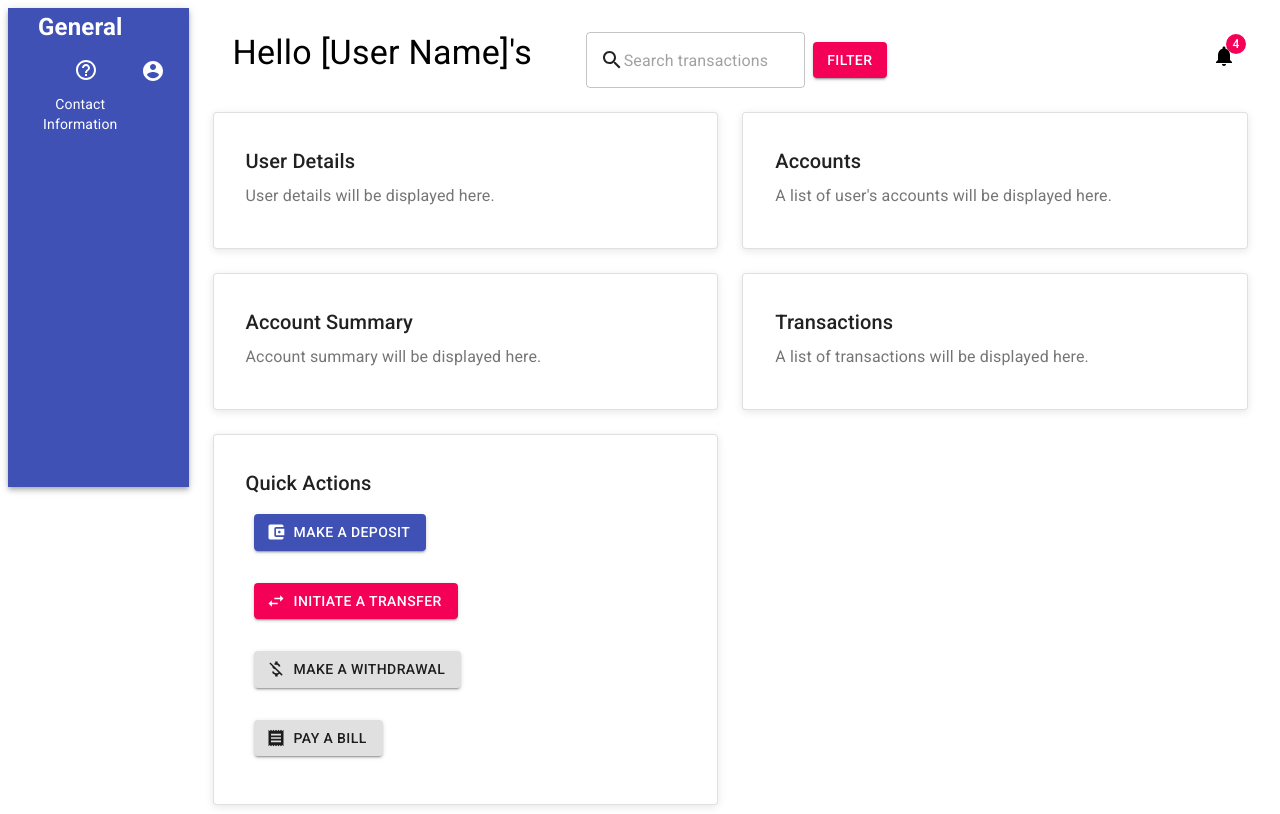
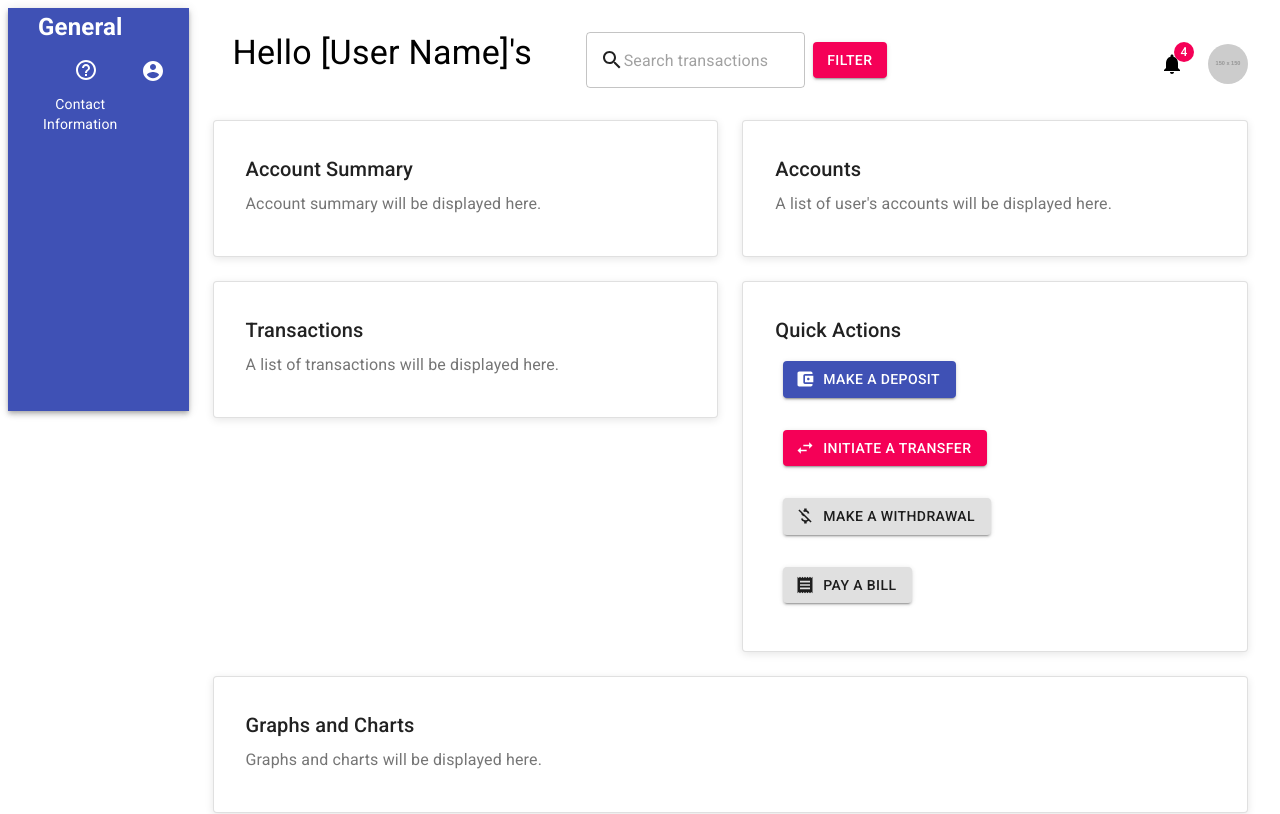
Before and after one commit to NICANORKYAMBA/bank-system, a React (Create React App) app in the folder frontend/: page /dashboard in a window 1280 px wide. Shown: the top 814 px of the page. Built offline with nearby package versions, Linux system fonts and the light colour scheme.

Commit message:
Updated user dashboard bt adding User Profile Avatar

```diff
--- a/frontend/src/pages/userDashboard.js
+++ b/frontend/src/pages/userDashboard.js
@@ -19,7 +19,9 @@ import {
   Link,
   Menu,
   Badge,
-  MenuItem
+  MenuItem,
+  Popover
+  , Avatar
 } from '@material-ui/core';
 import SearchIcon from '@material-ui/icons/Search';
 import ExitToAppIcon from '@material-ui/icons/ExitToApp';
@@ -117,6 +119,18 @@ function Dashboard () {
   const handleDrawerClose = () => {
     setOpen(false);
   };
+
+  const [profileAnchorEl, setProfileAnchorEl] = React.useState(null);
+
+  const handleProfilePopoverOpen = (event) => {
+    setProfileAnchorEl(event.currentTarget);
+  };
+
+  const handleProfilePopoverClose = () => {
+    setProfileAnchorEl(null);
+  };
+
+  const profileOpen = Boolean(profileAnchorEl);
 
   React.useEffect(() => {
     setOpen(!isSmallScreen);
@@ -233,17 +247,44 @@ function Dashboard () {
                   <NotificationsIcon />
                 </Badge>
               </IconButton>
+              <IconButton
+                edge='end'
+                aria-label='user profile'
+                color='inherit'
+                onClick={handleProfilePopoverOpen}
+              >
+                <Avatar alt='User Profile' src='https://via.placeholder.com/150' />
+              </IconButton>
+              <Popover
+                id='profile-popover'
+                open={profileOpen}
+                anchorEl={profileAnchorEl}
+                anchorOrigin={{
+                  vertical: 'bottom',
+                  horizontal: 'right'
+                }}
+                transformOrigin={{
+                  vertical: 'top',
+                  horizontal: 'right'
+                }}
+                onClose={handleProfilePopoverClose}
+                disableRestoreFocus
+              >
+                <Typography>
+                  User details go here
+                </Typography>
+              </Popover>
             </Box>
           </Grid>
           <Grid item xs={12} md={6}>
             <Card className={classes.dashboardCard}>
               <CardContent className={classes.dashboardCardContent}>
                 <Typography variant='h6' component='h2' gutterBottom>
-                  User Details
+                  Account Summary
                 </Typography>
-                {/* User details go here */}
+                {/* Account summary goes here */}
                 <Typography color='textSecondary'>
-                  User details will be displayed here.
+                  Account summary will be displayed here.
                 </Typography>
               </CardContent>
             </Card>
@@ -257,19 +298,6 @@ function Dashboard () {
                 {/* Accounts list goes here */}
                 <Typography color='textSecondary'>
                   A list of user's accounts will be displayed here.
-                </Typography>
-              </CardContent>
-            </Card>
-          </Grid>
-          <Grid item xs={12} md={6}>
-            <Card className={classes.dashboardCard}>
-              <CardContent className={classes.dashboardCardContent}>
-                <Typography variant='h6' component='h2' gutterBottom>
-                  Account Summary
-                </Typography>
-                {/* Account summary goes here */}
-                <Typography color='textSecondary'>
-                  Account summary will be displayed here.
                 </Typography>
               </CardContent>
             </Card>
```
